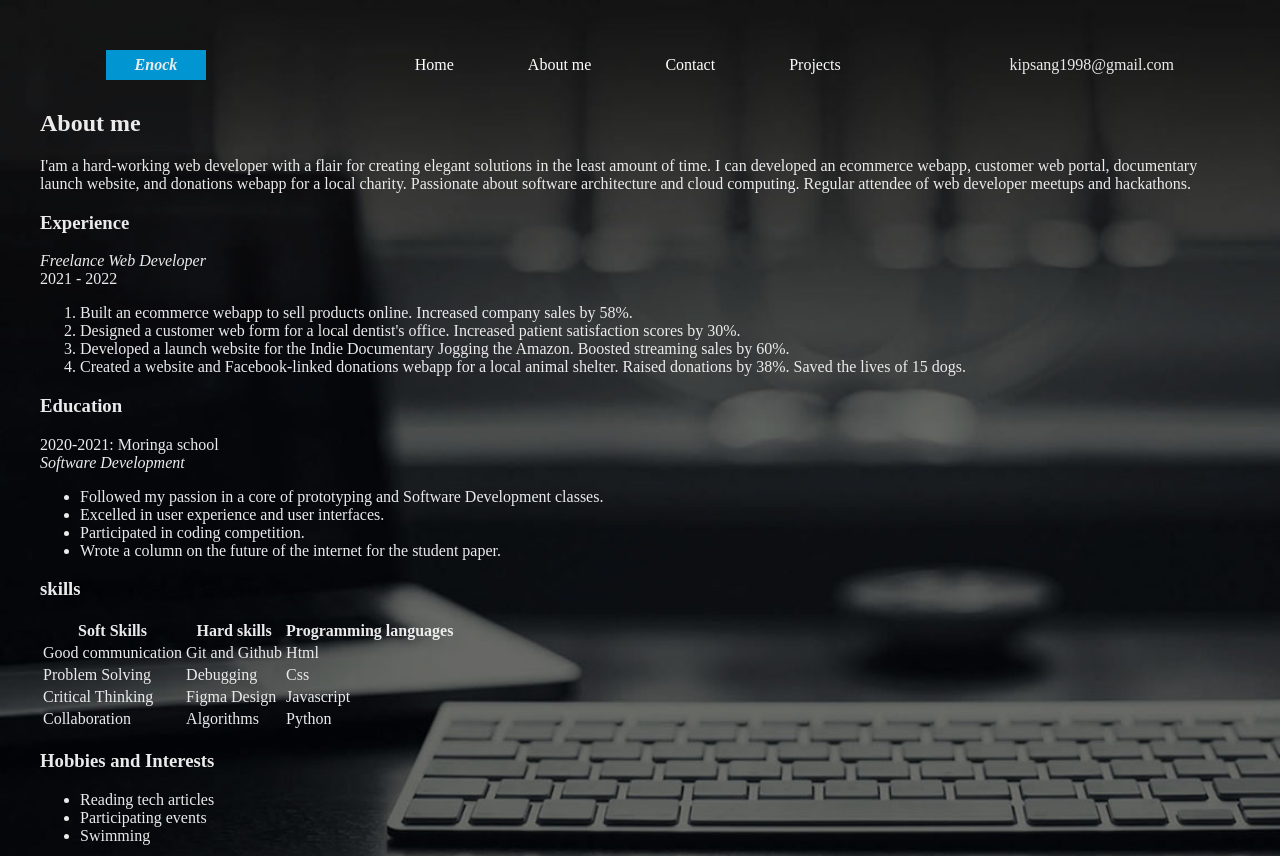
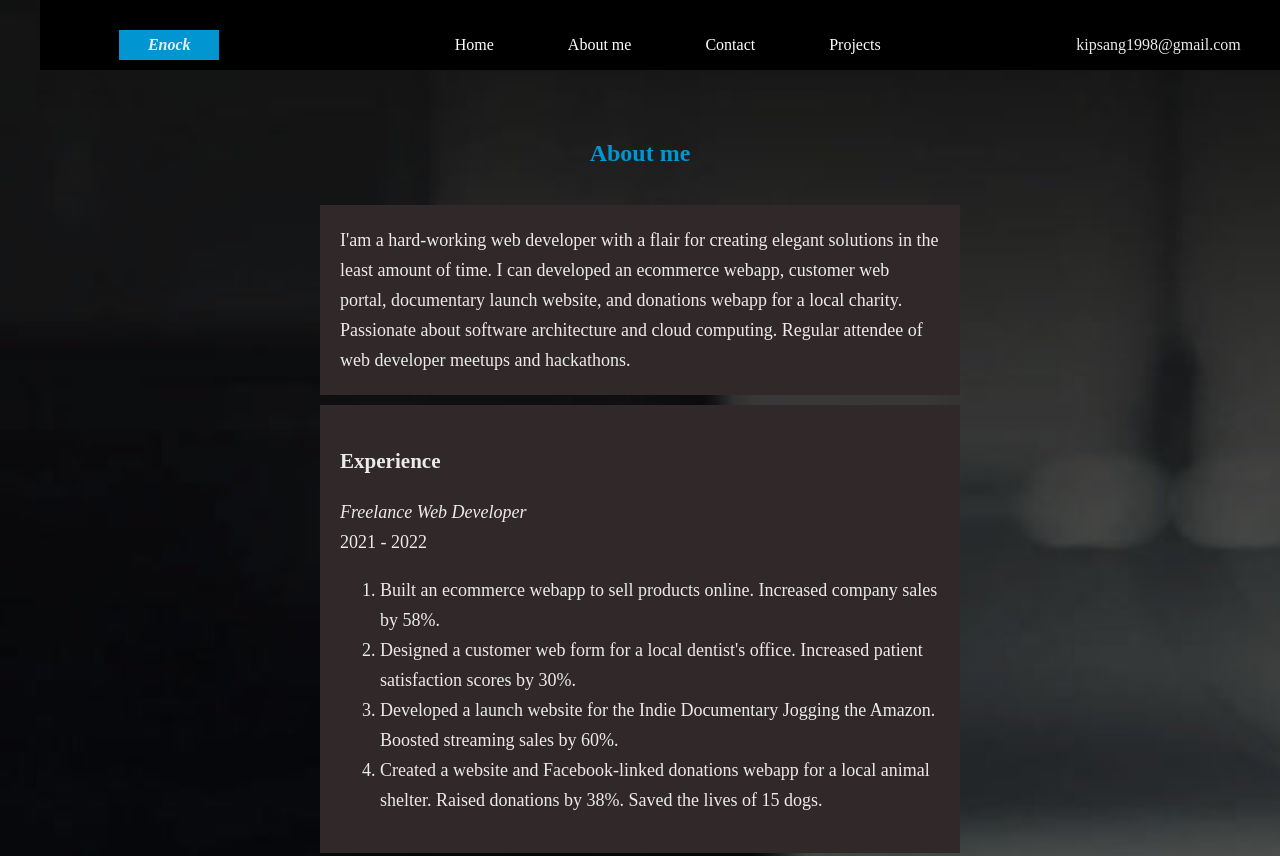
Before and after one commit to kipsang01/Portfolio, a plain HTML site: page aboutme.html in a window 1280 px wide. Shown: the top 856 px of the page. Drawn offline with Linux system fonts and the light colour scheme.

Commit message:
Add styles to about me page

```diff
--- a/aboutme.html
+++ b/aboutme.html
@@ -7,7 +7,7 @@
     <link rel="stylesheet" href="css/styles.css">
     <title>about me</title>
 </head>
-<body>
+<body id="about">
     <nav>
         <div class="logo">Enock</div>
         <div class="links">
@@ -20,14 +20,16 @@
         </div>
         <div class="email">kipsang1998@gmail.com</div>
     </nav>
+    <div class="empty"></div>
     <div class="about">
-        <h2>About me</h2>
-        <p>
+        <h2><strong>About me</strong></h2>
+        <p class="experience">
             I'am a hard-working web developer with a flair for creating elegant solutions in the least amount of time.
             I can developed an ecommerce webapp, customer web portal, documentary launch website, and donations webapp
             for a local charity. Passionate about software architecture and cloud computing. Regular attendee of
             web developer meetups and hackathons.
         </p>
+        <div class="experience">
         <h3>Experience</h3>
         <p><em>Freelance Web Developer</em><br>2021 - 2022
             <ol>
@@ -37,6 +39,8 @@
                 <li>Created a website and Facebook-linked donations webapp for a local animal shelter. Raised donations by 38%. Saved the lives of 15 dogs.</li>
             </ol>
         </p>
+        </div>
+        <div class="experience">
         <h3>Education</h3>
         <p>2020-2021:  Moringa school<br><em>Software Development</em><br>
             <ul>
@@ -46,6 +50,8 @@
                 <li>Wrote a column on the future of the internet for the student paper.</li>
             </ul>
         </p>
+        </div>
+        <div class="experience">
         <h3>skills</h3>
         <p>
             <table>
@@ -76,12 +82,15 @@
                 </tr>
             </table>
         </p>
+        </div>
+        <div class="experience">
         <h3>Hobbies and Interests</h3>
         <ul>
             <li>Reading tech articles</li>
             <li>Participating events</li>
             <li>Swimming</li>
         </ul>
+        </div>
     </div>
 </body>
 </html>
--- a/css/styles.css
+++ b/css/styles.css
@@ -11,11 +11,19 @@ body{
     background-image: url('/images/background1.jpg');
     background-repeat: no-repeat;
     background-size: cover;
+    position: relative;
 }
 nav{
     display: flex;
     justify-content: space-around;
     align-items: center;
+    position: fixed;
+    top: 0%;
+    width: 100%;
+    margin-top: 0px;
+    padding-top: 20px;
+    background-color: black;
+    /*position:sticky;*/
 }
 .logo{
     background-color:rgb(1, 150, 209);
@@ -47,7 +55,7 @@ nav ul li a:active{
     border:1px solid rgb(1, 150, 209);
 }
 .empty{
-    height: 100px;
+    height: 80px;
     width: 100%;
 }
 .body{
@@ -97,3 +105,19 @@ footer{
   .fa-youtube {
     color: rgb(235, 15, 15);
   }
+  #about{
+      background-repeat: repeat;
+  }
+  .about{
+      display: flex;
+      flex-direction: column;
+      align-items: center;
+  }
+  .experience{
+      background-color: rgb(49, 41, 41);
+      width: 50%;
+      padding: 20px;
+      margin-bottom: 10px;
+      line-height: 30px;
+      font-size: large;
+  }
```
